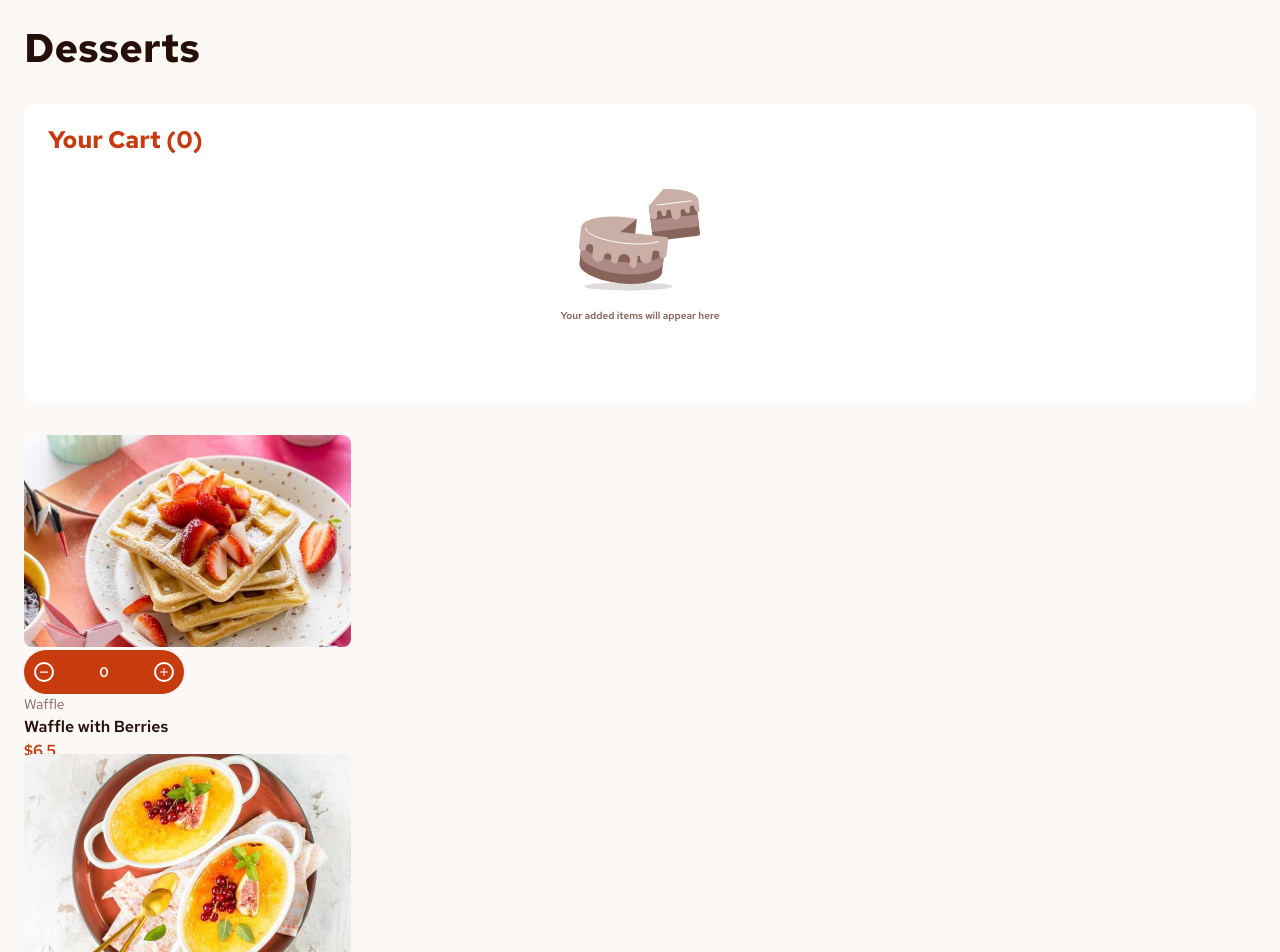
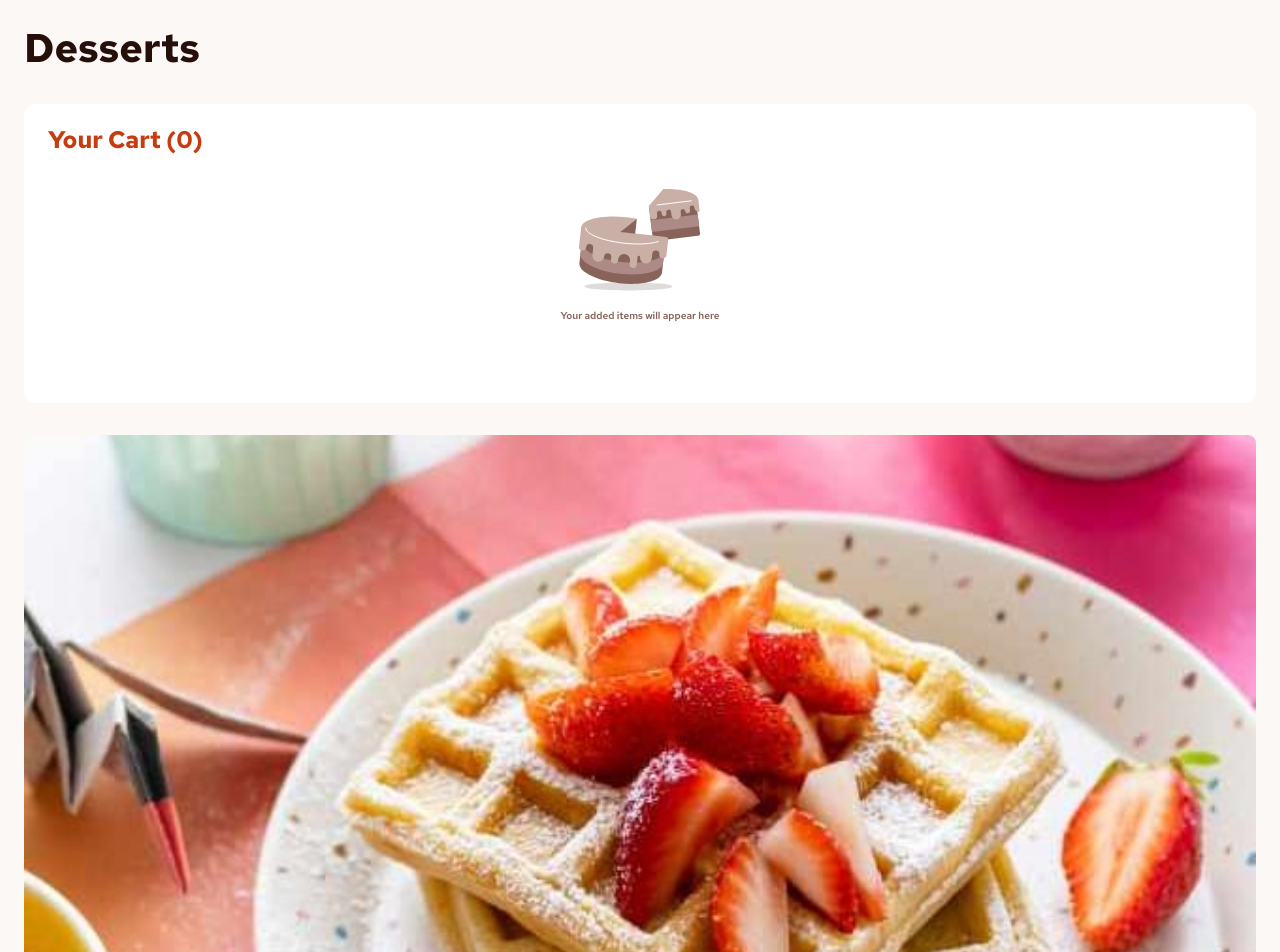
Before and after one commit to raulgaliciab/product-list-cart, a React (Vite) app: page / in a window 1280 px wide. Shown: the top 952 px of the page. Built offline with nearby package versions, Linux system fonts and the light colour scheme.

Commit message:
ProductItem styles fix

```diff
--- a/src/Components/App.jsx
+++ b/src/Components/App.jsx
@@ -14,6 +14,7 @@ export const App = () => {
 
         <Cart />
 
+        <section className='items-container'>
           {
             data.map( item => (
               <ProductItem
@@ -22,6 +23,7 @@ export const App = () => {
               />
             ))
           }
+        </section>
       </main>
     </CartProvider>
   )
--- a/src/Components/ProductItem.jsx
+++ b/src/Components/ProductItem.jsx
@@ -7,8 +7,10 @@ export const ProductItem = ({ item }) => {
   const { image, category, name, price } = item;
   const imgURL = image.mobile;
 
+  // Cart Context
   const { cartState, increaseItem, decreaseItem } = useContext(CartContext);
 
+  // Item quantity in Cart
   const cartItem = cartState.find( (element) => element.id === item.id );
   const itemQuantity = (cartItem) ? cartItem.quantity : 0;
 
--- a/src/styles/index.css
+++ b/src/styles/index.css
@@ -38,11 +38,16 @@ h1 {
   color: var(--rose-900);
 }
 
+.items-container {
+  justify-items: center;
+}
+
 /* Product Item */
 
 .product-item {
-  width: 32.7rem;
-  height: 31.9rem;
+  width: 100%;
+  min-height: 31.9rem;
+  margin-bottom: 2.4rem;
 }
 
 .product-item img {
@@ -77,6 +82,9 @@ h1 {
 /* Product Item Button */
 
 .active-button {
+  position: relative;
+  top: -2.2rem;
+  left: calc(50% - 8rem);
   display: flex;
   padding: 0 1rem;
   justify-content: space-between;
```
Lines whose indentation alone changed are shown as unchanged.
